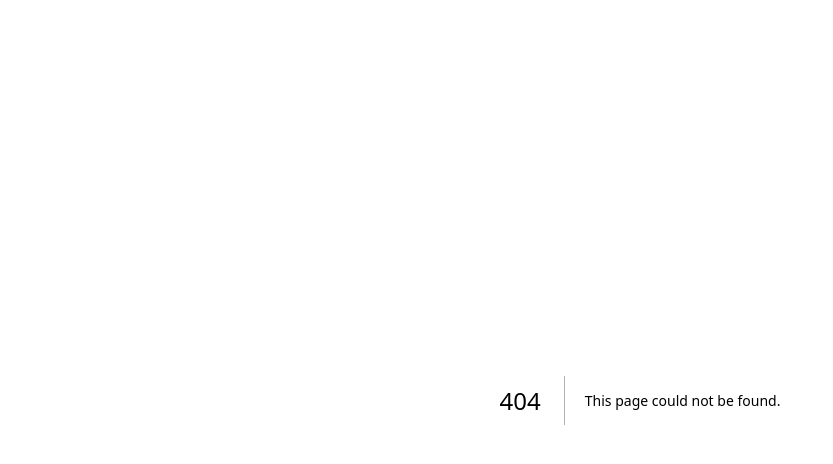
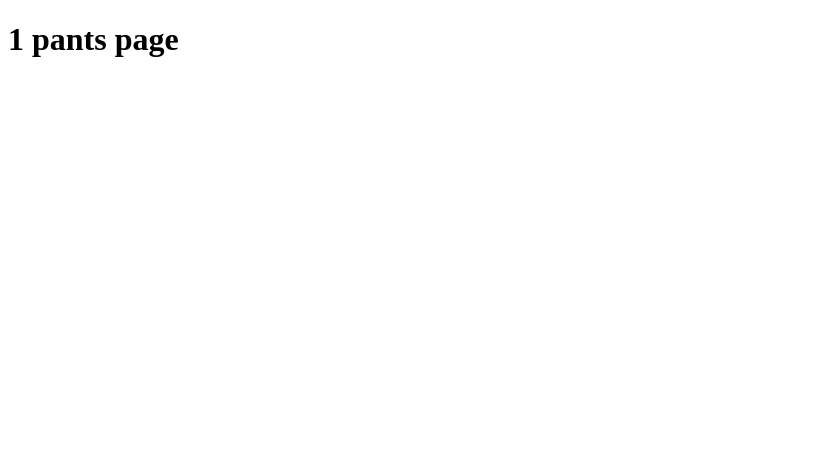
Before and after one commit to myjhye/note, a Next.js app: page /products/1 in a window 1280 px wide. Before the commit this address had no page. Shown: the top 464 px of the page, without its empty margins (0-833 px from the left). Built offline with nearby package versions, Linux system fonts and the light colour scheme.

Commit message:
동적 라우팅

```diff
--- /dev/null
+++ b/src/app/products/[slug]/page.tsx
@@ -0,0 +1,12 @@
+type Props = {
+    params: {
+        slug: string;
+    }
+}
+
+export default function PantsPage({params}: Props) {
+
+    return (
+        <h1>{params.slug} pants page</h1>
+    )
+}
```
